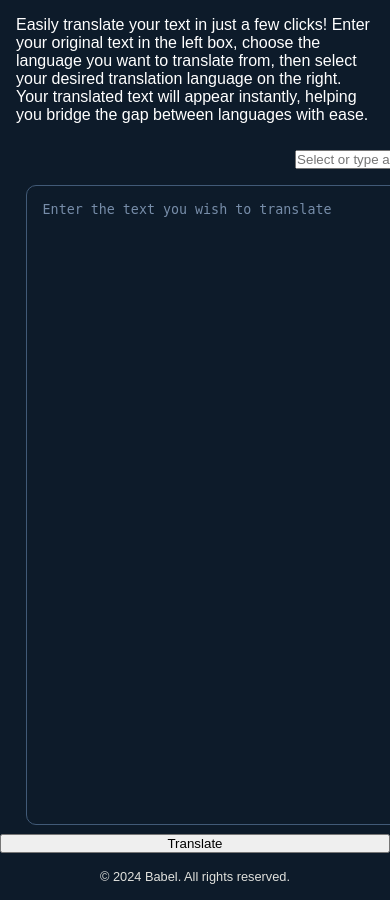
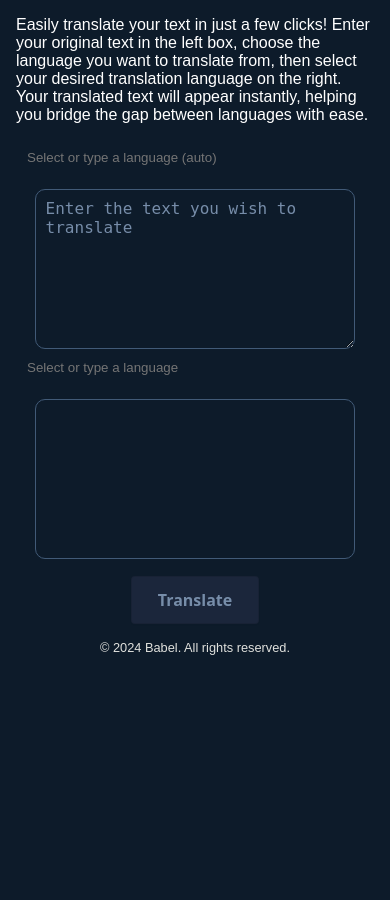
Before and after one commit to parthacharyaaaaa/Babel, a Python web app: template babel/templates/translate.html in a window 390 px wide; the page is wider, and only the part inside the window is pictured. Shown: the part 60-960 px from the top of that part. After the commit the page ends 715 px from the top of that part, so only its background shows below. Run offline with Jinja, Linux system fonts and the light colour scheme; the template is opened without the code that fills it, so the values that code supplies are empty; some web fonts are replaced.

Commit message:
Adds responsiveness to translation and transcription pages

```diff
--- a/babel/static/styles/func-pages.css
+++ /dev/null
@@ -1,41 +0,0 @@
-.info{
-    padding: 1rem;
-}
-
-.wrapper{
-    background-color: var(--PRIMARY-BG);
-    padding: 0.5rem 1.5rem;
-    display: flex;
-    flex-flow: row nowrap;
-    justify-content: space-between;
-    align-items: center;
-}
-
-.textbox-big{
-    border-radius: 10px;
-    background-color: transparent;
-    padding: 1rem;
-
-    height: 40rem;
-    width: 45rem;
-    border: 1px solid #415a77;
-
-    color: var(--PRIMARY-TEXT-COLOR);
-
-    &::placeholder{
-        color: var(--TERTIARY-TEXT-COLOR)
-    }
-
-    &:hover, &:focus{
-        border: 2px solid var(--TERTIARY-TEXT-COLOR);
-        outline: none;
-    }
-}
-
-.container{
-    padding: 0.1rem;
-    display: flex;
-    flex-direction: column;
-    align-items: center;
-    gap: 1rem;
-}
--- /dev/null
+++ b/babel/static/styles/translate.css
@@ -0,0 +1,132 @@
+.info {
+    padding: 1rem;
+}
+
+.wrapper {
+    background-color: var(--PRIMARY-BG);
+    padding: 0.5rem 1.5rem;
+    display: flex;
+    flex-flow: row nowrap;
+    justify-content: space-between;
+    align-items: center;
+    width: 100%;
+    box-sizing: border-box;
+}
+
+.textbox-big {
+    border-radius: 10px;
+    background-color: transparent;
+    padding: 1rem;
+    height: 40rem;
+    width: 45rem;
+    border: 1px solid #415a77;
+    color: var(--PRIMARY-TEXT-COLOR);
+    box-sizing: border-box;
+    margin: 0.5rem;
+
+    &::placeholder {
+        color: var(--TERTIARY-TEXT-COLOR);
+    }
+
+    &:hover, &:focus {
+        border: 2px solid var(--TERTIARY-TEXT-COLOR);
+        outline: none;
+    }
+}
+
+.lang-list{
+    background-color: var(--PRIMARY-BG);
+    color: var(--PRIMARY-TEXT-COLOR);
+    border: none;
+}
+
+.container {
+    padding: 0.1rem;
+    display: flex;
+    flex-direction: column;
+    gap: 1rem;
+}
+
+/* Media Queries for responsiveness */
+@media (max-width: 2400px){
+    .wrapper{
+        flex-direction: row;
+        justify-content: center;
+        padding: 1rem;
+    }
+
+    .submit-btn{
+        width: 8rem;
+        pad: 0.5rem;
+        margin: 0 auto;
+    }
+
+    .textbox-big{
+        width: 45rem;
+        height: 30rem;
+    }
+}
+
+@media (max-width: 1200px) {
+    .wrapper {
+        flex-direction: column;
+        justify-content: center;
+        padding: 1rem;
+    }
+
+    .textbox-big{
+        width: 30rem;
+        height: 16rem;
+    }
+
+}
+
+@media (max-width: 768px) {
+    .wrapper {
+        flex-direction: column;
+        justify-content: center;
+        padding: 1rem;
+    }
+
+    .textbox-big {
+        width: 30rem;
+        height: 20rem;
+        font-size: 1.1rem;
+        padding: 0.8rem;
+    }
+}
+
+@media (max-width: 480px) {
+    .wrapper {
+        flex-direction: column;
+        padding: 0.5rem;
+        justify-content: space-between;
+        align-content: center;
+    }
+
+    .textbox-big {
+        width: 20rem;
+        height: 10rem;
+        font-size: 1rem;
+        padding: 0.6rem;
+    }
+
+    #audio-label span {
+        font-size: 0.8rem;
+    }
+
+    #submit-audio {
+        padding: 0.6rem;
+        font-size: 0.9rem;
+    }
+
+    .confidence, .transcription-output {
+        font-size: 0.9rem;
+    }
+
+    #transcription-wrapper>.transcription-output{
+        width: 40rem;
+        height: 35rem;
+        margin: 1rem auto;
+    }
+}
--- a/babel/templates/transcript.html
+++ b/babel/templates/transcript.html
@@ -6,7 +6,7 @@
 {% endblock %}
 {% block content %}
 <section class="info" id="info"></section>
-<section class="wrapper" id="translation-wrapper">
+<section id="transcription-wrapper">
     <label for="audio-dropper" id="audio-label">
         <span>Upload Audio File</span>
     </label>
--- a/babel/templates/translate.html
+++ b/babel/templates/translate.html
@@ -2,7 +2,7 @@
 {% block title %} Babel | Translate {% endblock %}
 
 {% block depends %}
-<link rel="stylesheet" type="text/css" href="{{url_for('static', filename='styles/func-pages.css')}}" />
+<link rel="stylesheet" type="text/css" href="{{url_for('static', filename='styles/translate.css')}}" />
 {% endblock %}
 
 {% block content %}
@@ -14,7 +14,7 @@
     </section>
     <section class="wrapper" id="wrapper">
         <div class="container" id="og-text-container">
-        <input list="source-language" id="source-languages" name="source-languages" placeholder="Select or type a language (auto)">
+        <input list="source-language" id="source-languages" class="lang-list" name="source-languages" placeholder="Select or type a language (auto)">
             <datalist id = "source-language" class="language-list">
 
             </datalist>
@@ -23,7 +23,7 @@
                 placeholder="Enter the text you wish to translate"></textarea>
         </div>
         <div class="container" id="translated-text-container">
-            <input list="dest-language" id="dest-languages" name="dest-languages" placeholder="Select or type a language">
+            <input list="dest-language" id="dest-languages" class="lang-list" name="dest-languages" placeholder="Select or type a language">
             <datalist id = "dest-language" class="language-list">
 
             </datalist>
@@ -32,7 +32,7 @@
                 aria-placeholder="Your translated text will come here"></div>
         </div>
     </section>
-    <button type="button" id="submit-text">Translate</button>
+    <button type="button" id="submit-text" class="submit-btn">Translate</button>
 </main>
 
 <script type="text/javascript" src="{{url_for('static', filename = 'scripts/load_languages.js')}}"></script>
```
Also changed, not shown: babel/static/styles/transcript.css (+48 -5 lines).
